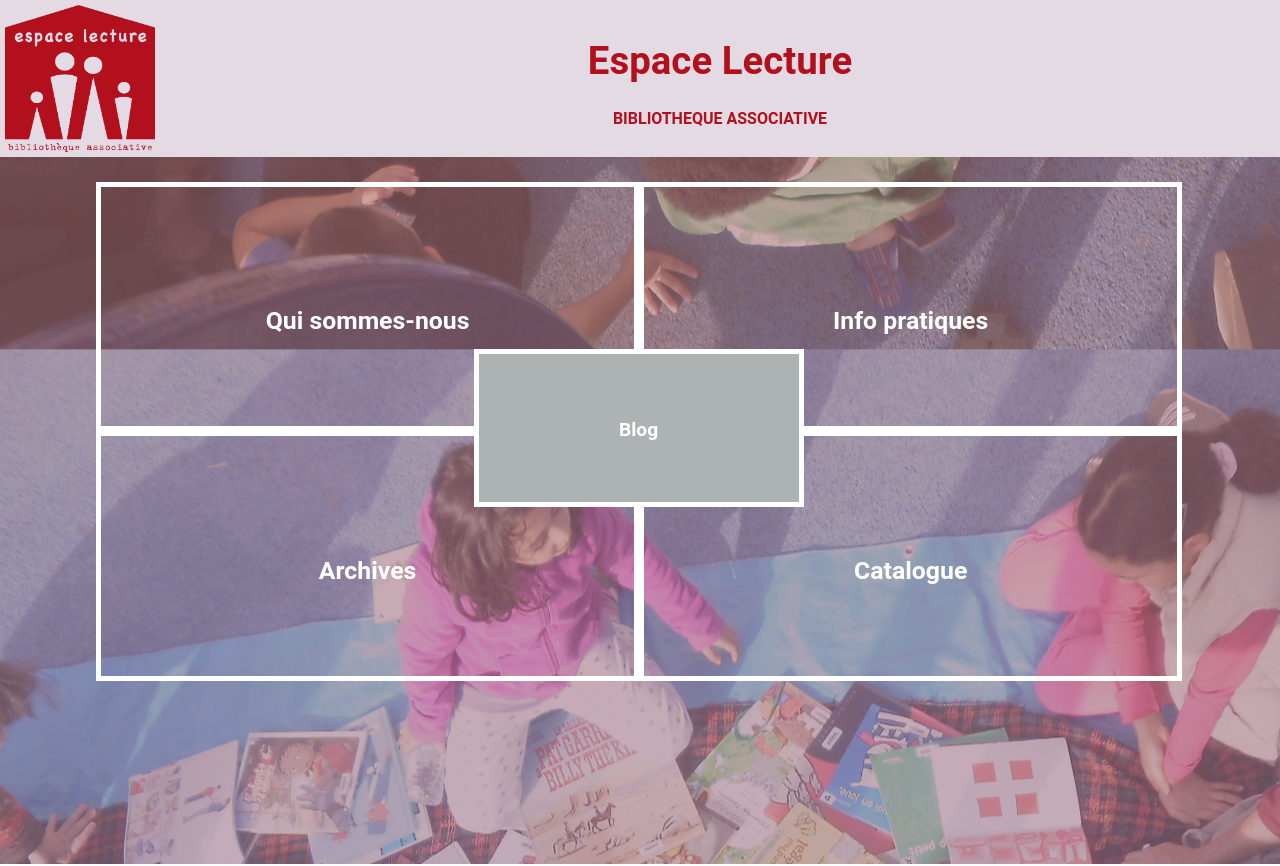
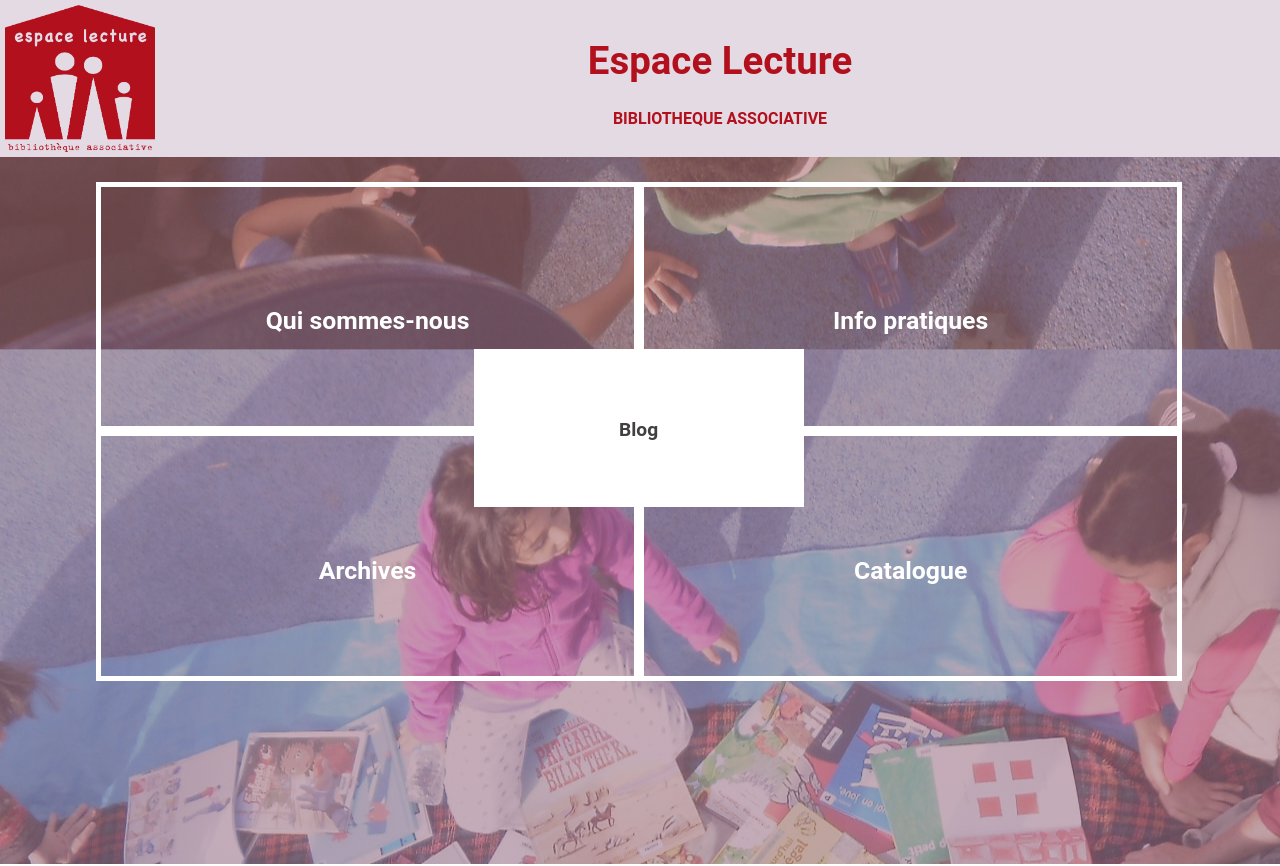
Before and after one commit to antoniomicalizzi/-bibliotheque-malakoff, a React (Create React App) app: page / in a window 1280 px wide. Shown: the top 866 px of the page. Built offline with nearby package versions, Linux system fonts and the light colour scheme.

Commit message:
couleur blog

```diff
--- a/src/components/NavigationBox.css
+++ b/src/components/NavigationBox.css
@@ -30,7 +30,7 @@ body {
 .blog {
   position: relative;
   height: 20px;
-  background-color: rgb(173, 179, 179);
+  background-color: white;
   width: 15%;
   padding: 5%;
   border: solid 5px white;
@@ -42,7 +42,7 @@ body {
 
 .blog a{
   text-decoration: none;
-  color: white;
+  color: rgb(66, 63, 63);
   font-weight: bold;
   text-align: center;
 }
```
